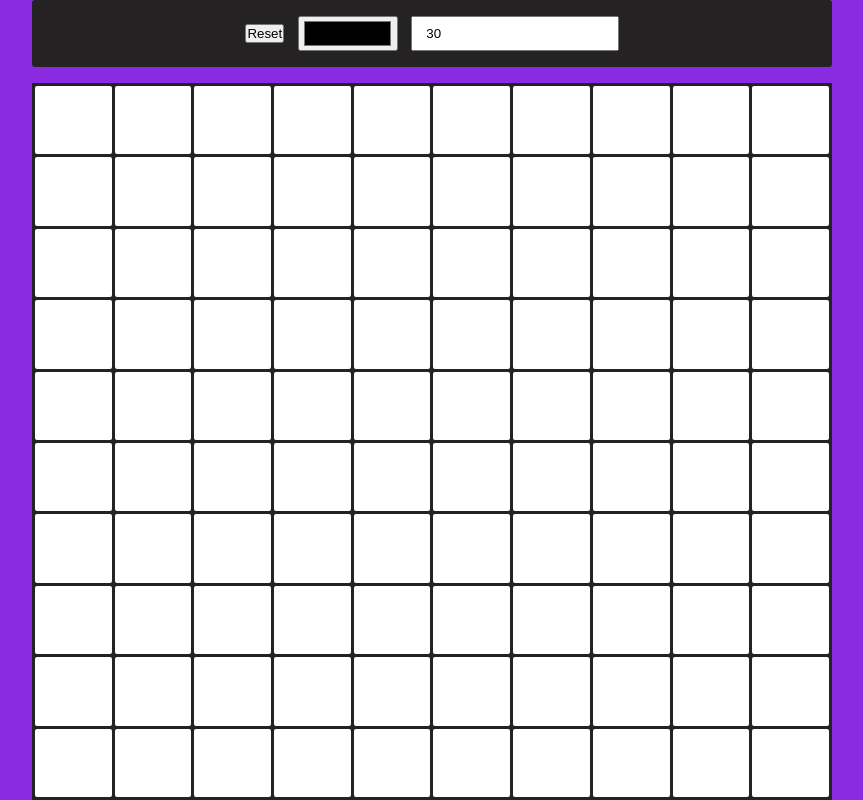
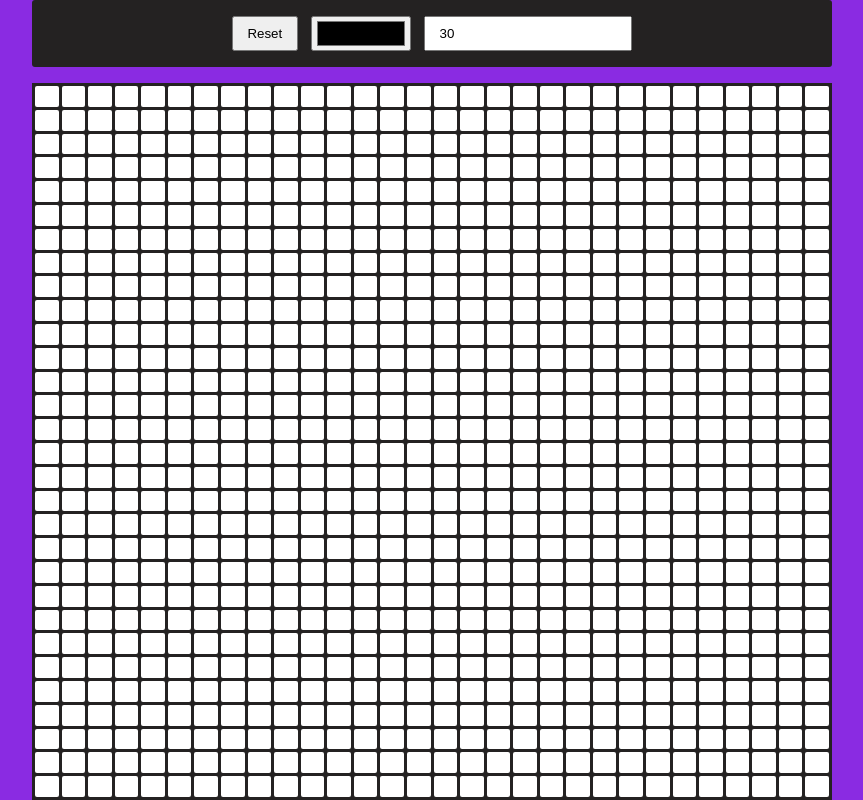
Before and after one commit to paocheez/PixelArtGenerator, a plain HTML site: page index.html in a window 1280 px wide. Both pictures are taken after a click on the button "Reset". Shown: the whole page, without its empty margins (208-1071 px from the left). Drawn offline with Linux system fonts and the light colour scheme.

Commit message:
add reset functionality and change size

```diff
--- a/index.html
+++ b/index.html
@@ -9,7 +9,7 @@
 </head>
 <body>
     <div class="navbar">
-        <button class=""btn>Reset</button>
+        <button class="reset btn" >Reset</button>
         <input type="color" class="color" color="#00EEFF">
         <input type="number" class="size" value="30">
     </div>
--- a/main.js
+++ b/main.js
@@ -1,13 +1,14 @@
 const container = document.querySelector('.container')
 const sizeEl = document.querySelector('.size')
-const size = sizeEl.value
+let size = sizeEl.value
 const color = document.querySelector('.color')
+const resetBtn = document.querySelector('.reset')
 
 let draw=false
 
 function populate(size){
     container.style.setProperty('--size',size)
-    for(let i=0; i<size *size; i++){
+    for(let i=0; i<size * size; i++){
         const div = document.createElement("div")
         div.classList.add("pixel")
 
@@ -31,4 +32,16 @@ window.addEventListener('mouseup', function(){
     draw = false
 })
 
+function reset(){
+    container.innerHTML = ''
+    populate(size)
+}
+
+resetBtn.addEventListener('click',reset)
+
+sizeEl.addEventListener('keyup',function(){
+    size = sizeEl.value
+    reset()
+})
+
 populate(10)
```
